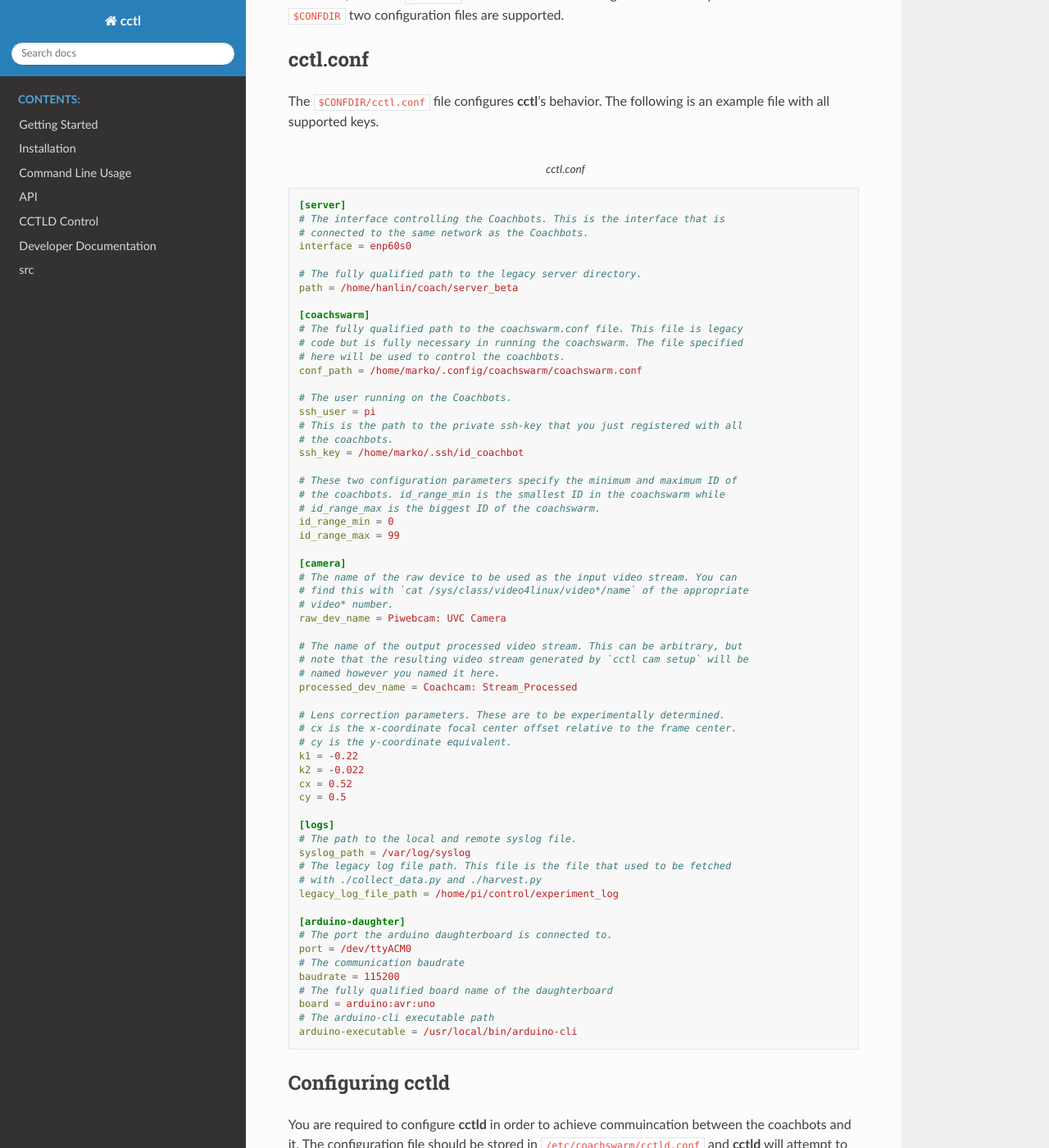
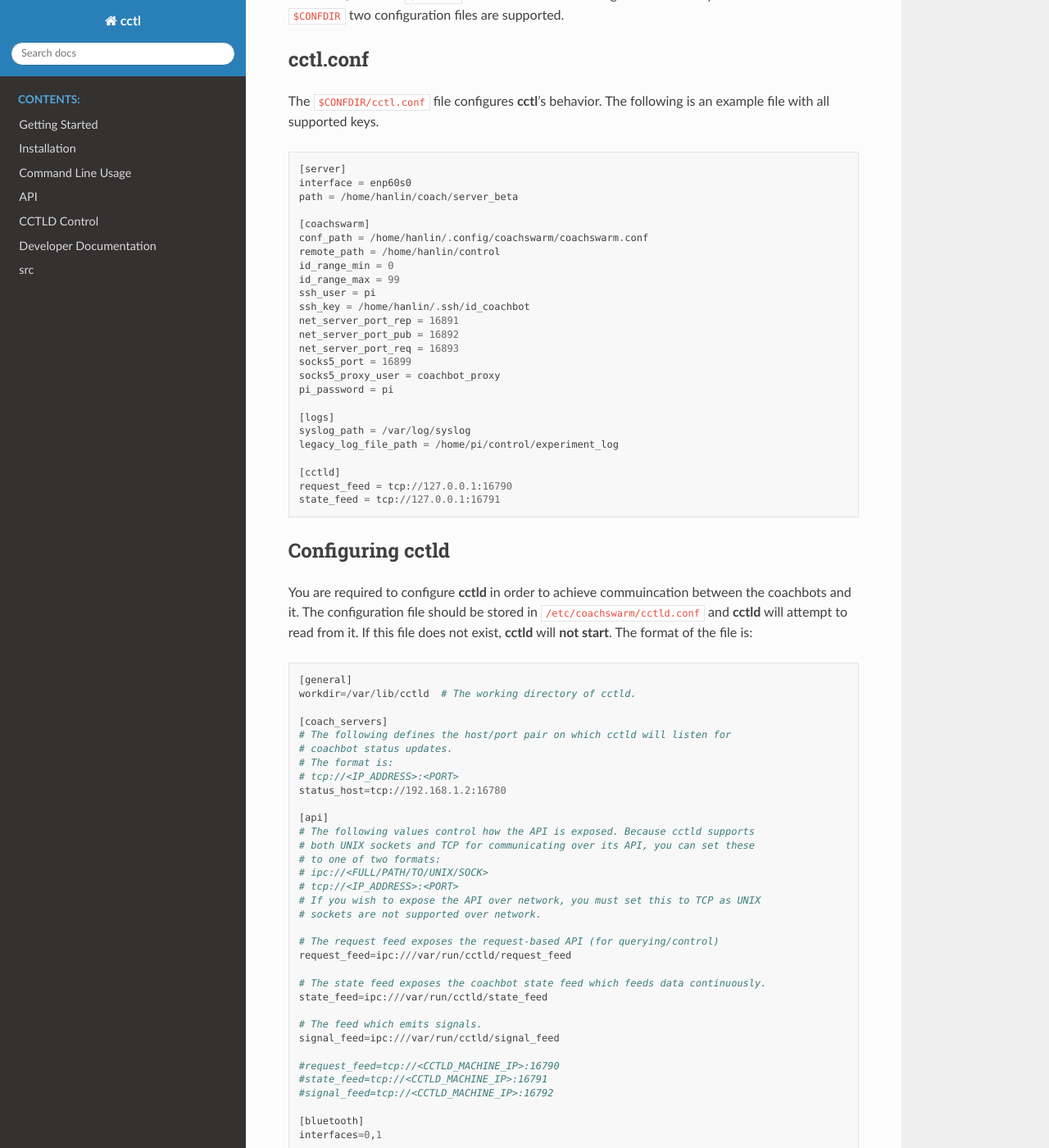
Before and after one commit to coachbots/cctl, a Sphinx documentation site: the page built from docs/source/configuration.rst, in a window 1280 px wide and 1400 px high, scrolled down 3755 px. Shown: the whole window at 82% size. Built offline with Sphinx 7.4.7 and the Read the Docs theme 2.0.0, drawn with Linux system fonts in a browser that asks for light colours.

Commit message:
Fixed documentation to be accurate

```diff
--- a/docs/source/configuration.rst
+++ b/docs/source/configuration.rst
@@ -50,8 +50,7 @@ We are best off creating a **cctld** user. It will need the **video** and
 Setting up a Proxy User
 ^^^^^^^^^^^^^^^^^^^^^^^
 
-**cctld** requires a specific user it can use to setup secure proxying between
-**coach-os** and itself. You can create this user by running:
+**cctld** requires a specific user it can use to setup secure proxying between **coach-os** and itself. You can create this user by running:
 
 .. code-block:: bash
 
@@ -192,70 +191,9 @@ cctl.conf
 The ``$CONFDIR/cctl.conf`` file configures **cctl**’s behavior. The following
 is an example file with all supported keys.
 
-.. code-block:: ini
-   :caption: cctl.conf
-
-   [server]
-   # The interface controlling the Coachbots. This is the interface that is
-   # connected to the same network as the Coachbots.
-   interface = enp60s0
-
-   # The fully qualified path to the legacy server directory.
-   path = /home/hanlin/coach/server_beta
-
-   [coachswarm]
-   # The fully qualified path to the coachswarm.conf file. This file is legacy
-   # code but is fully necessary in running the coachswarm. The file specified
-   # here will be used to control the coachbots.
-   conf_path = /home/marko/.config/coachswarm/coachswarm.conf
-
-   # The user running on the Coachbots.
-   ssh_user = pi
-   # This is the path to the private ssh-key that you just registered with all
-   # the coachbots.
-   ssh_key = /home/marko/.ssh/id_coachbot
-
-   # These two configuration parameters specify the minimum and maximum ID of
-   # the coachbots. id_range_min is the smallest ID in the coachswarm while
-   # id_range_max is the biggest ID of the coachswarm.
-   id_range_min = 0
-   id_range_max = 99
-
-   [camera]
-   # The name of the raw device to be used as the input video stream. You can
-   # find this with `cat /sys/class/video4linux/video*/name` of the appropriate
-   # video* number.
-   raw_dev_name = Piwebcam: UVC Camera
-
-   # The name of the output processed video stream. This can be arbitrary, but
-   # note that the resulting video stream generated by `cctl cam setup` will be
-   # named however you named it here.
-   processed_dev_name = Coachcam: Stream_Processed
-
-   # Lens correction parameters. These are to be experimentally determined.
-   # cx is the x-coordinate focal center offset relative to the frame center.
-   # cy is the y-coordinate equivalent.
-   k1 = -0.22
-   k2 = -0.022
-   cx = 0.52
-   cy = 0.5
-
-   [logs]
-   # The path to the local and remote syslog file.
-   syslog_path = /var/log/syslog
-   # The legacy log file path. This file is the file that used to be fetched
-   # with ./collect_data.py and ./harvest.py
-   legacy_log_file_path = /home/pi/control/experiment_log
-
-   [arduino-daughter]
-   # The port the arduino daughterboard is connected to.
-   port = /dev/ttyACM0
-   # The communication baudrate
-   baudrate = 115200
-   # The fully qualified board name of the daughterboard
-   board = arduino:avr:uno
-   # The arduino-cli executable path
-   arduino-executable = /usr/local/bin/arduino-cli
+.. include:: ../../src/cctl_static/cctl.conf
+   :code: ini
+   :name: cctld.conf
 
 Configuring **cctld**
 ^^^^^^^^^^^^^^^^^^^^^
--- /dev/null
+++ b/src/cctl_static/cctl.conf
@@ -0,0 +1,25 @@
+[server]
+interface = enp60s0
+path = /home/hanlin/coach/server_beta
+
+[coachswarm]
+conf_path = /home/hanlin/.config/coachswarm/coachswarm.conf
+remote_path = /home/hanlin/control
+id_range_min = 0
+id_range_max = 99
+ssh_user = pi
+ssh_key = /home/hanlin/.ssh/id_coachbot
+net_server_port_rep = 16891
+net_server_port_pub = 16892
+net_server_port_req = 16893
+socks5_port = 16899
+socks5_proxy_user = coachbot_proxy
+pi_password = pi
+
+[logs]
+syslog_path = /var/log/syslog
+legacy_log_file_path = /home/pi/control/experiment_log
+
+[cctld]
+request_feed = tcp://127.0.0.1:16790
+state_feed = tcp://127.0.0.1:16791
```
